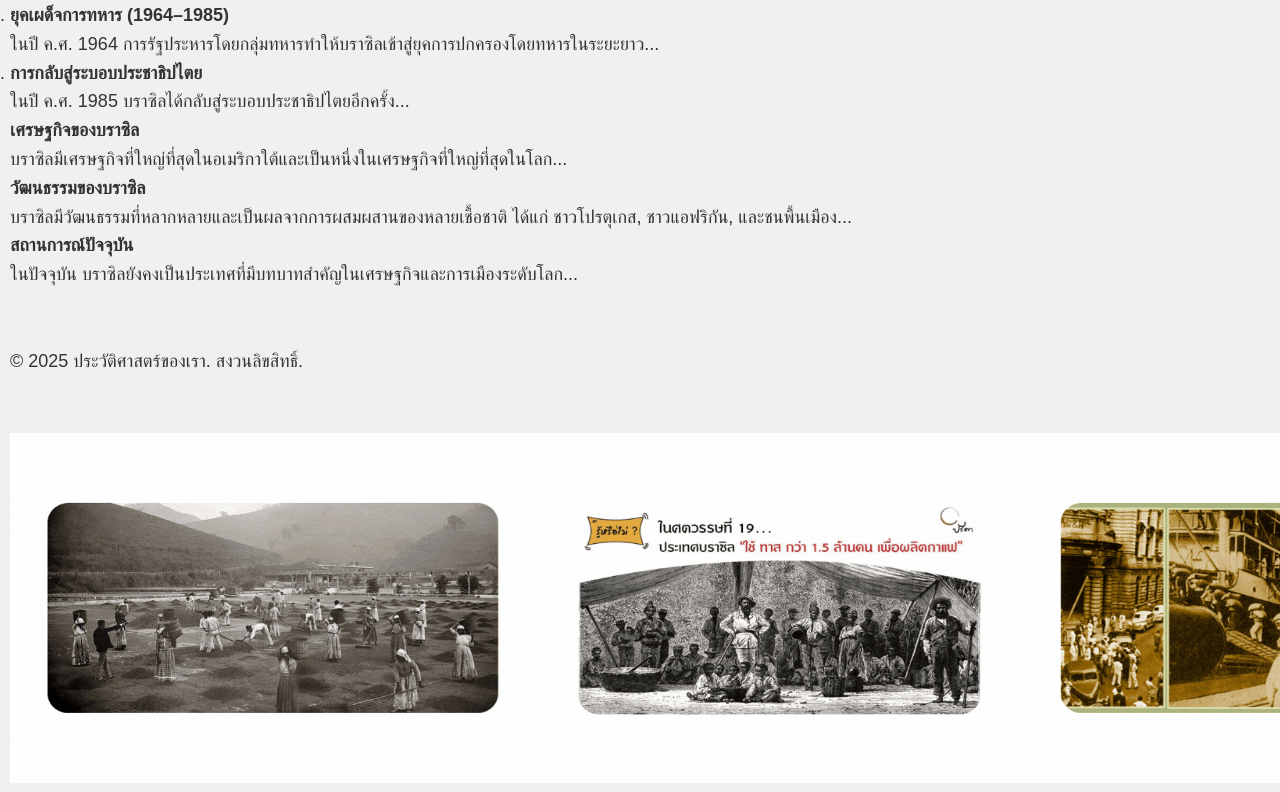
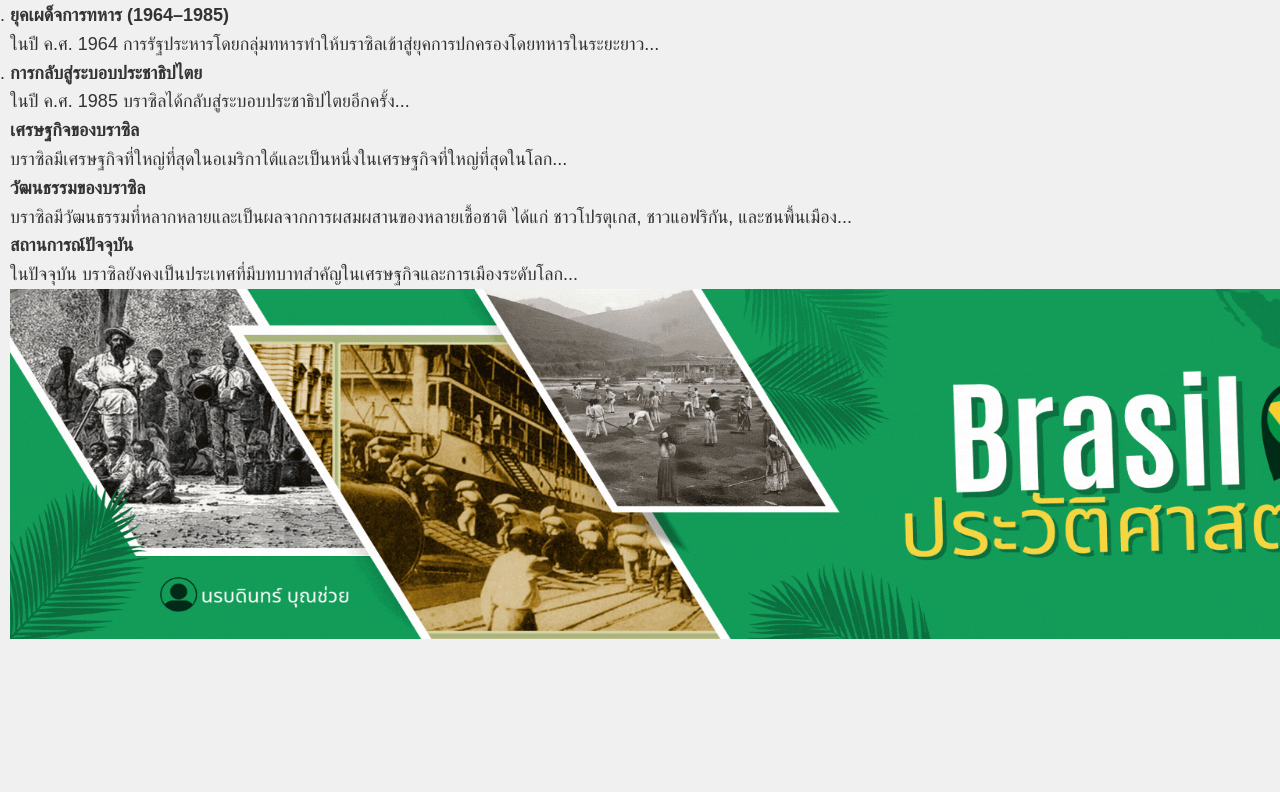
Before and after one commit to momomiki17/brasil.com, a plain HTML site: page History.html in a window 1280 px wide. Shown: the part 1261-2053 px from the top of the page. After the commit the page ends 1909 px from the top, so only its background shows below. Drawn offline with Linux system fonts and the light colour scheme.

Commit message:
Update History.html

```diff
--- a/History.html
+++ b/History.html
@@ -65,9 +65,5 @@
     </main>
 
     <!-- Footer Section -->
-    <footer>
-        <br><br><p>&copy; 2025 ประวัติศาสตร์ของเรา. สงวนลิขสิทธิ์.</p><br><br>
-    </footer>
-    <img src="https://github.com/momomiki17/brasil.com/blob/main/images/images/images.14.gif?raw=true" width="1500" height="350">
-</body>
+    <img src="https://github.com/momomiki17/brasil.com/blob/main/images/images/images.25.gif?raw=true" width="1500" height="350">
 </html>
```
